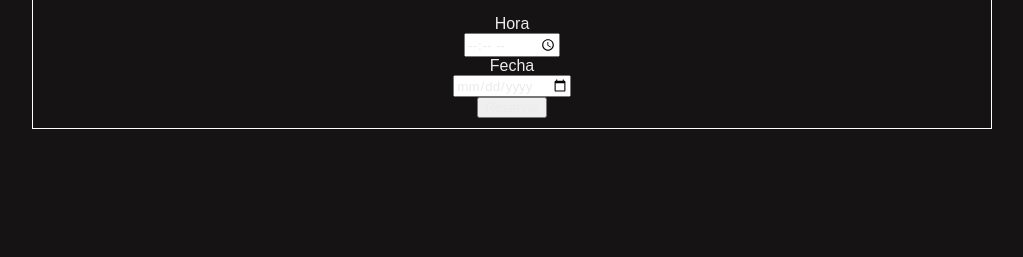
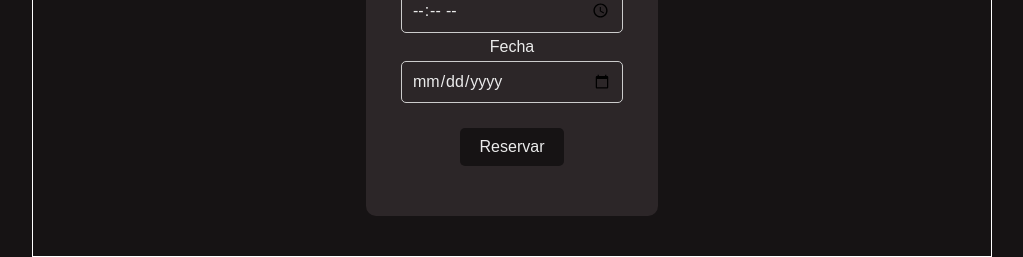
Before and after one commit to 0xRael/hackaton-UNEG, a Flask app: template templates/servicios.html in a window 1280 px wide. Shown: the part 733-990 px from the top of the page, without its empty margins (128-1151 px from the left). Before the commit the page ends 862 px from the top, so only its background shows below. Run offline with Flask 3, Linux system fonts and the light colour scheme; the template is opened without the code that fills it, so the values that code supplies are empty.

Commit message:
Los estilos del Servicio detallado

```diff
--- a/static/servicios.css
+++ b/static/servicios.css
@@ -1,8 +1,7 @@
 .container {
     border:1px solid white;
     padding: 10px;
-    margin: 20vh;
-
+    margin: 50px 20vh;
     text-align: center;
 
 
@@ -13,11 +12,16 @@
 
 .descripcion-servicio p{
     justify-content: flex-end;
+    width: 600px;;
 }
 
 .reserva{
-    display: block;
+    display: inline-block;
     text-align:center;
+    background-color: #2c2628;
+    padding: 30px;
+    border-radius: 10px;
+    margin:30px;
 }
 .imagen{
     width: 600px;;
@@ -29,3 +33,26 @@ img {
     object-fit: cover;
     box-shadow: 0 0 10px #161314;
 }
+
+.tiempo{
+    width: 200px;
+    padding: 10px;
+    border: 1px solid #ccc;
+    border-radius: 5px;
+    background-color: #2c2628;
+    color: #EBEBEB;
+    font-size: 16px;
+    cursor:pointer;
+    margin: 5px;
+}
+
+button {
+    background-color: #161314;
+    color: #EBEBEB;
+    padding: 10px 20px;
+    border: none;
+    border-radius: 5px;
+    cursor: pointer;
+    font-size: 16px;
+    margin: 20px 0;
+}
```
